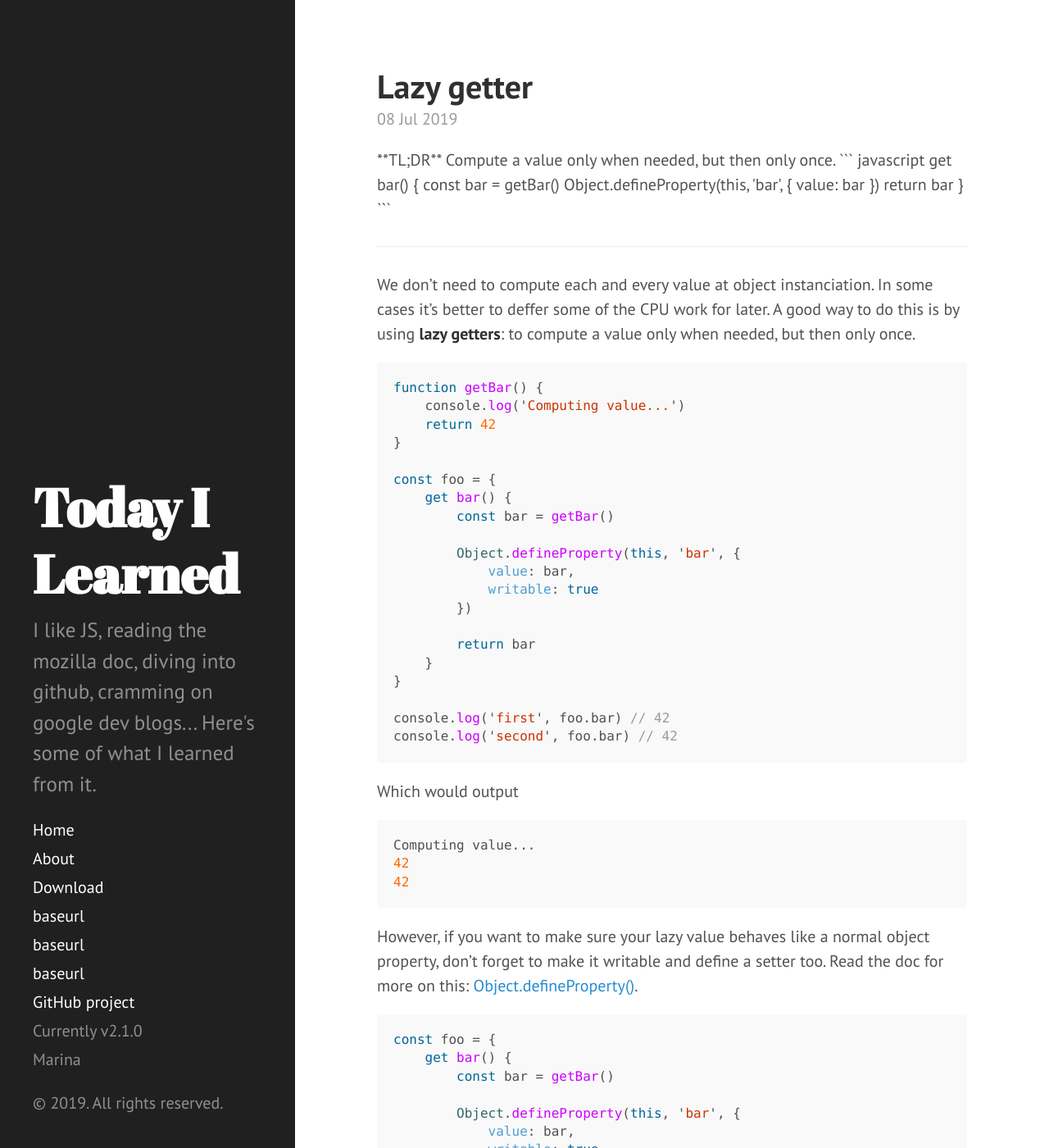
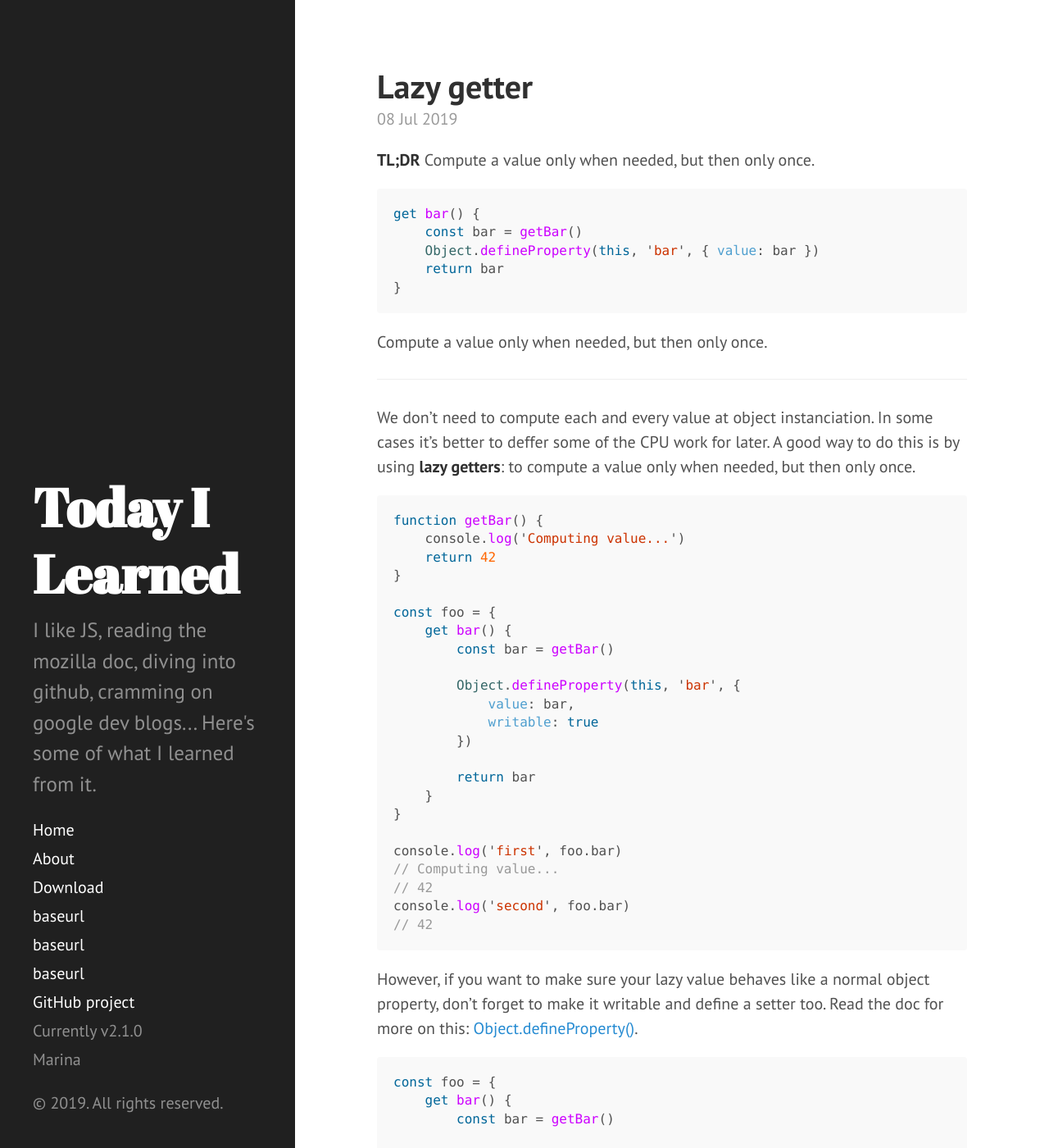
Before and after one commit to Sheraff/TIL, a Jekyll site: the page built from _posts/2019-07-08-Lazy-getter.md, in a window 1280 px wide and 1400 px high. Shown: the whole window at 82% size. Built offline with Jekyll 4.4.1, drawn with Linux system fonts in a browser that asks for light colours; some of the changed text lies outside the part shown.

Commit message:
more test

````diff
--- a/_layouts/post.html
+++ b/_layouts/post.html
@@ -7,19 +7,3 @@ layout: default
   <span class="post-date">{{ page.date | date_to_string }}</span>
   {{ content }}
 </div>
-
-<div class="related">
-  <h2>Related Posts</h2>
-  <ul class="related-posts">
-    {% for post in site.related_posts limit:3 %}
-      <li>
-        <h3>
-          <a href="{{ post.url }}">
-            {{ post.title }}
-            <small>{{ post.date | date_to_string }}</small>
-          </a>
-        </h3>
-      </li>
-    {% endfor %}
-  </ul>
-</div>
--- a/_posts/2019-07-08-Lazy-getter.md
+++ b/_posts/2019-07-08-Lazy-getter.md
@@ -4,7 +4,7 @@ title:  "Lazy getter"
 excerpt: >
     Compute a value only when needed, but then only once.
 ---
-<div>
+
 **TL;DR** Compute a value only when needed, but then only once.
 ``` javascript
 get bar() {
@@ -13,7 +13,8 @@ get bar() {
     return bar
 }
 ```
-</div>
+
+{{ page.excerpt }}
 
 <hr>
 
@@ -38,15 +39,11 @@ const foo = {
     }
 }
 
-console.log('first', foo.bar) // 42
-console.log('second', foo.bar) // 42
-```
-
-Which would output
-``` powershell
-Computing value...
-42
-42
+console.log('first', foo.bar)
+// Computing value...
+// 42
+console.log('second', foo.bar)
+// 42
 ```
 
 However, if you want to make sure your lazy value behaves like a normal object property, don't forget to make it writable and define a setter too. Read the doc for more on this: [Object.defineProperty()](https://developer.mozilla.org/en-US/docs/Web/JavaScript/Reference/Global_Objects/Object/defineProperty).
````
